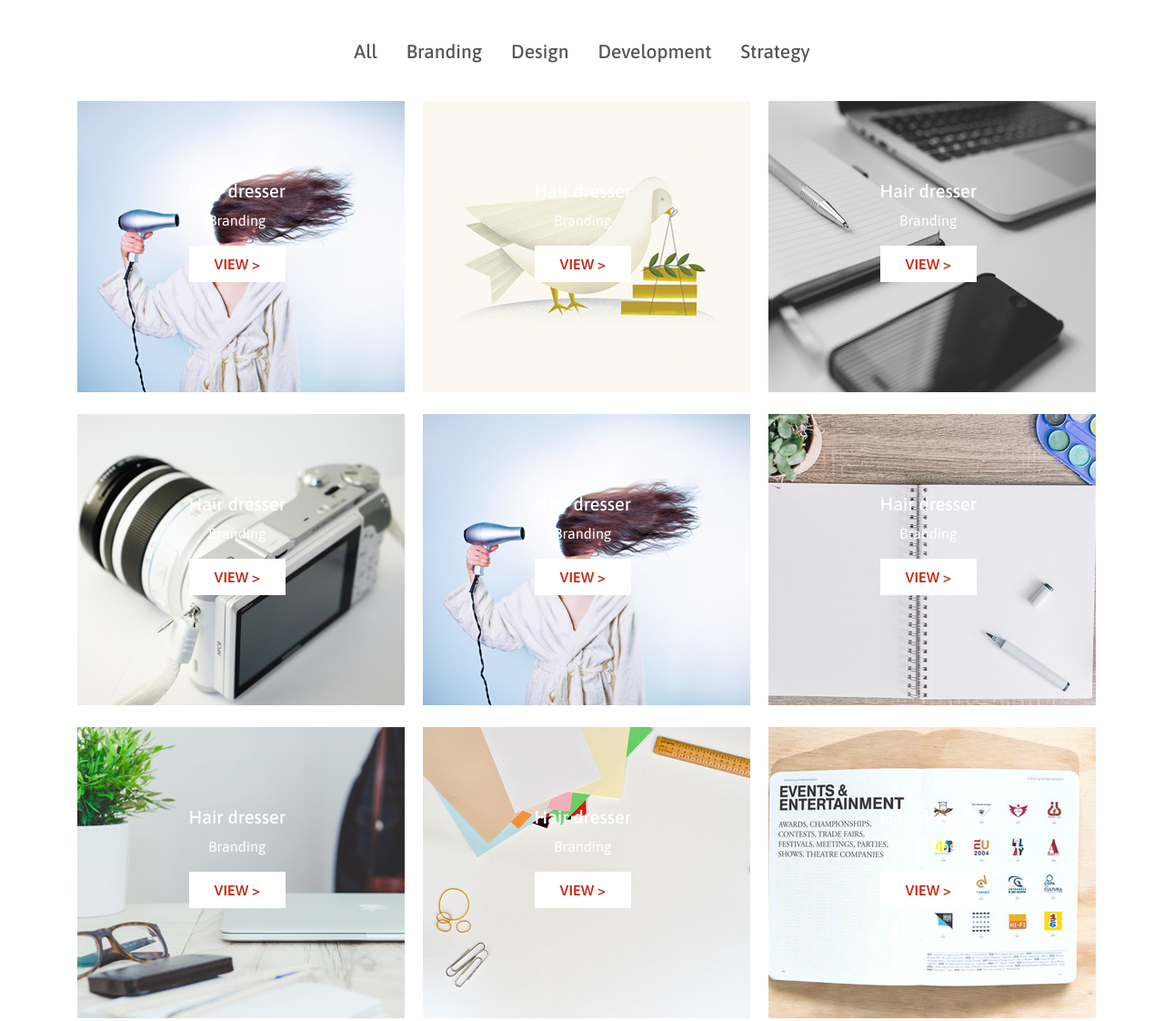
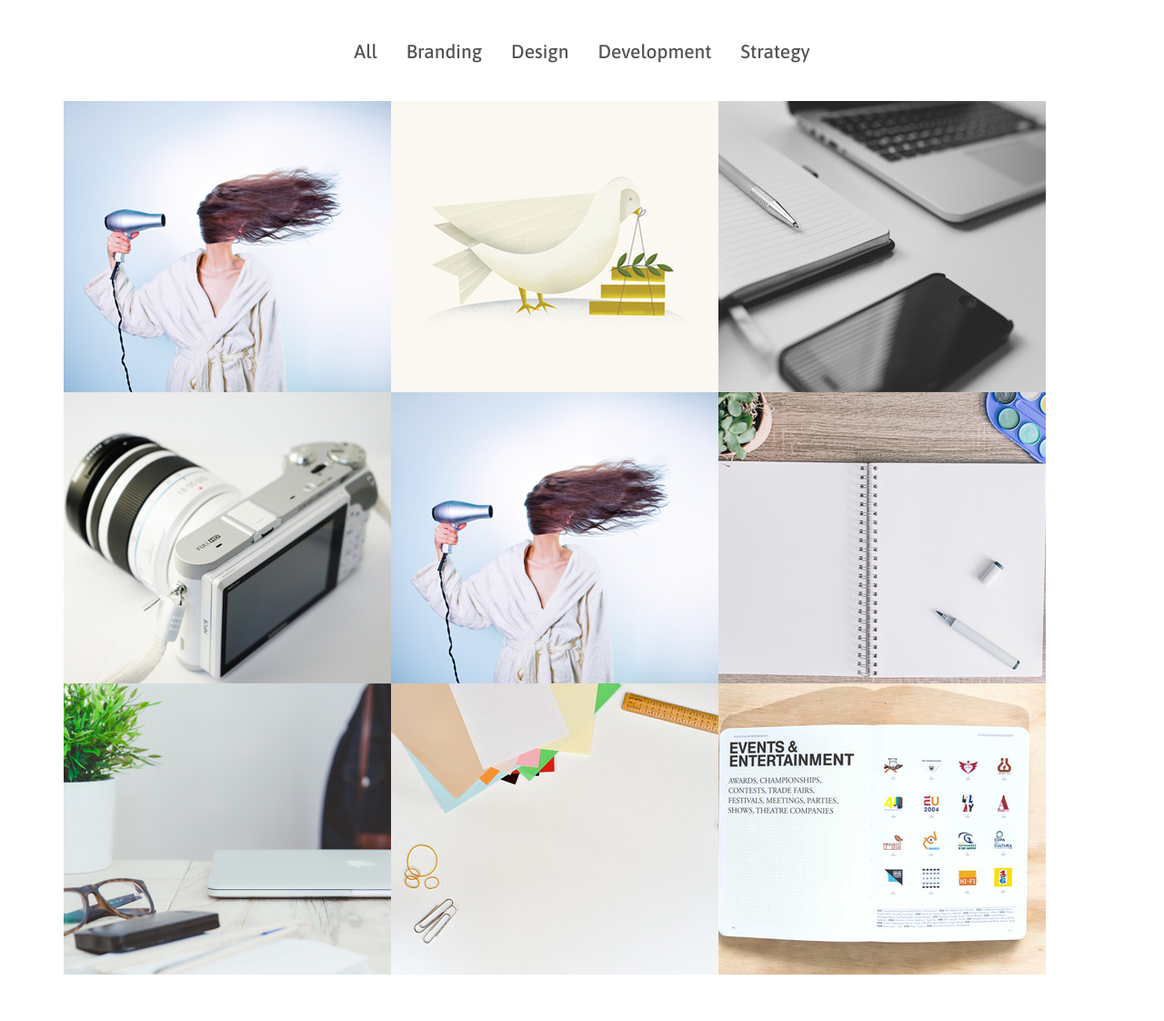
Before and after one commit to KsyuNan/startup, a plain HTML site: page index.html in a window 1280 px wide. Shown: the part 2617-3739 px from the top of the page at 91% size. Drawn offline with nearby package versions, Linux system fonts and the light colour scheme.

Commit message:
Update index.html

```diff
--- a/index.html
+++ b/index.html
@@ -221,137 +221,95 @@
           </li>
         </ul>
       </nav>
+      <div class="row gallery">
 
-
-      <div class="row gallery">
-        <div class="col-lg-4 mb-4">
-          <div class="single-image">
-            <div class="anim">
-            <div class="overlay-gallery-red"></div>
-            <div class="gallery-title text-center justify-content-center">
-              <h5>Hair dresser</h5>
+        <div class="single-image">
+          <img src="img/work1.jpg" class="image" style="width:100%" alt="">
+          <div class="gallery-title">
+            <h5>Hair dresser</h5>
               <p>Branding</p>
               <a class="btn-gallery" href="">View ></a>
-            </div>
-          </div>
-            <img src="img/work1.jpg" alt="">
           </div>
         </div>
-        <div class="col-lg-4 mb-4">
-          <div class="single-image">
-            <div class="overlay-gallery-red"></div>
-            <span class="gallery-title text-center justify-content-center">
-
-              <h5>Hair dresser</h5>
+        <div class="single-image">
+          <img src="img/work2.jpg" class="image" style="width:100%" alt="">
+          <div class="gallery-title">
+            <h5>Hair dresser</h5>
               <p>Branding</p>
               <a class="btn-gallery" href="">View ></a>
-           </span>
-            <img src="img/work2.jpg" alt="">
           </div>
         </div>
-        <div class="col-lg-4 mb-4">
-          <div class="single-image">
-            <div class="overlay-gallery-red"></div>
-            <span class="gallery-title text-center justify-content-center">
-
-              <h5>Hair dresser</h5>
+        <div class="single-image">
+          <img src="img/work3.jpg" class="image" style="width:100%" alt="">
+          <div class="gallery-title">
+            <h5>Hair dresser</h5>
               <p>Branding</p>
               <a class="btn-gallery" href="">View ></a>
-           </span>
-            <img src="img/work3.jpg" alt="">
           </div>
         </div>
-
-        <div class="col-lg-4 mb-4">
-          <div class="single-image">
-            <div class="overlay-gallery-red"></div>
-            <span class="gallery-title text-center justify-content-center">
-
-              <h5>Hair dresser</h5>
+        <div class="single-image">
+          <img src="img/work4.jpg" class="image" style="width:100%" alt="">
+          <div class="gallery-title">
+            <h5>Hair dresser</h5>
               <p>Branding</p>
               <a class="btn-gallery" href="">View ></a>
-           </span>
-            <img src="img/work4.jpg" alt="">
           </div>
         </div>
-        <div class="col-lg-4 mb-4">
-          <div class="single-image">
-            <div class="overlay-gallery-red"></div>
-            <span class="gallery-title text-center justify-content-center">
-
-              <h5>Hair dresser</h5>
+        <div class="single-image">
+          <img src="img/work5.jpg" class="image" style="width:100%" alt="">
+          <div class="gallery-title">
+            <h5>Hair dresser</h5>
               <p>Branding</p>
               <a class="btn-gallery" href="">View ></a>
-           </span>
-            <img src="img/work5.jpg" alt="">
           </div>
         </div>
-        <div class="col-lg-4 mb-4">
-          <div class="single-image">
-            <div class="overlay-gallery-red"></div>
-            <span class="gallery-title text-center justify-content-center">
-
-              <h5>Hair dresser</h5>
+        <div class="single-image">
+          <img src="img/work6.jpg" class="image" style="width:100%" alt="">
+          <div class="gallery-title">
+            <h5 >Hair dresser</h5>
               <p>Branding</p>
               <a class="btn-gallery" href="">View ></a>
-           </span>
-            <img src="img/work6.jpg" alt="">
           </div>
         </div>
-
-        <div class="col-lg-4 mb-4">
-          <div class="single-image">
-            <div class="overlay-gallery-red"></div>
-            <span class="gallery-title text-center justify-content-center">
-
-              <h5>Hair dresser</h5>
+        <div class="single-image">
+          <img src="img/work7.jpg" class="image" style="width:100%" alt="">
+          <div class="gallery-title">
+            <h5>Hair dresser</h5>
               <p>Branding</p>
               <a class="btn-gallery" href="">View ></a>
-           </span>
-            <img src="img/work7.jpg" alt="">
           </div>
         </div>
-        <div class="col-lg-4 mb-4">
-          <div class="single-image">
-            <div class="overlay-gallery-red"></div>
-            <div class="gallery-title text-center justify-content-center">
-
-              <h5>Hair dresser</h5>
+        <div class="single-image">
+          <img src="img/work8.jpg" class="image" style="width:100%" alt="">
+          <div class="gallery-title">
+            <h5>Hair dresser</h5>
               <p>Branding</p>
               <a class="btn-gallery" href="">View ></a>
-            </div>
-            <img src="img/work8.jpg" alt="">
           </div>
         </div>
-        <div class="col-lg-4 mb-4">
-          <div class="single-image">
-            <div class="overlay-gallery-red"></div>
-            <span class="gallery-title text-center justify-content-center">
-
-              <h5>Hair dresser</h5>
+        <div class="single-image">
+          <img src="img/work9.jpg" class="image" style="width:100%" alt="">
+          <div class="gallery-title">
+            <h5>Hair dresser</h5>
               <p>Branding</p>
               <a class="btn-gallery" href="">View ></a>
-           </span>
-            <img src="img/work9.jpg" alt="">
           </div>
         </div>
+    </div>
+    </section>
 
-      </div>
-    </div>
 
         <!---Call-to-action area--->
 
-    </section>
     <section class="call-to-action text-center ">
-      <div class="overlay-red">
       <div class="container">
-        <div class="call-to-action_title ">
+        <div class="call-to-action_title text-center ">
       <h3>Do you like our work so far? <br>
         Let's talk about your projects!</h2>
         <a class="btn-call " href="">Get in touch</a>
       </div>
       </div>
-      </div>
+     </div>
     </section>
 
  <!---Blog area--->
```
